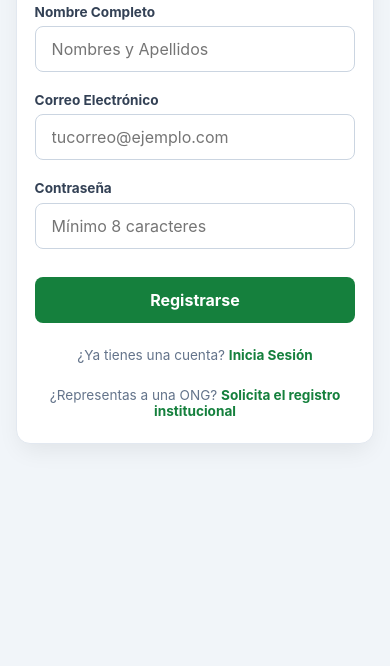
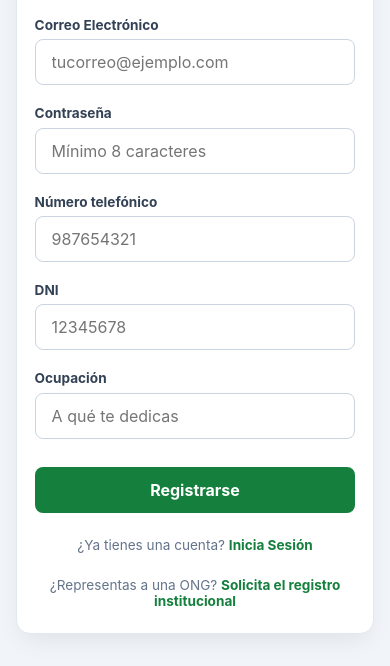
Before and after one commit to maurizioac/impactolocalv3, a website: page html/registrar.html in a window 390 px wide. Shown: the part 293-959 px from the top of the page. Before the commit the page ends 844 px from the top, so only its background shows below. Drawn offline with Linux system fonts and the light colour scheme.

Commit message:
Add phone number, DNI, and occupation fields to form

```diff
--- a/html/registrar.html
+++ b/html/registrar.html
@@ -44,6 +44,18 @@
                     <label>Contraseña</label>
                     <input type="password" name="password" placeholder="Mínimo 8 caracteres" autocomplete="new-password" minlength="8" required>
                 </div>
+                <div class="form-field">
+                    <label for="registro-telefono">Número telefónico</label>
+                    <input id="registro-telefono" type="tel" name="telefono" placeholder="987654321" autocomplete="tel" inputmode="numeric" pattern="[0-9]{9}" maxlength="9" title="Ingresa un número de 9 dígitos" required>
+                </div>
+                <div class="form-field">
+                    <label for="registro-dni">DNI</label>
+                    <input id="registro-dni" type="text" name="dni" placeholder="12345678" autocomplete="off" inputmode="numeric" pattern="[0-9]{8}" minlength="8" maxlength="8" title="Ingresa un DNI de 8 dígitos" required>
+                </div>
+                <div class="form-field">
+                    <label for="registro-ocupacion">Ocupación</label>
+                    <input id="registro-ocupacion" type="text" name="ocupacion" placeholder="A qué te dedicas" maxlength="120" autocomplete="organization-title" required>
+                </div>
                 <button type="submit" class="btn-submit-form">Registrarse</button>
             </form>
             <div class="auth-switch">
```
